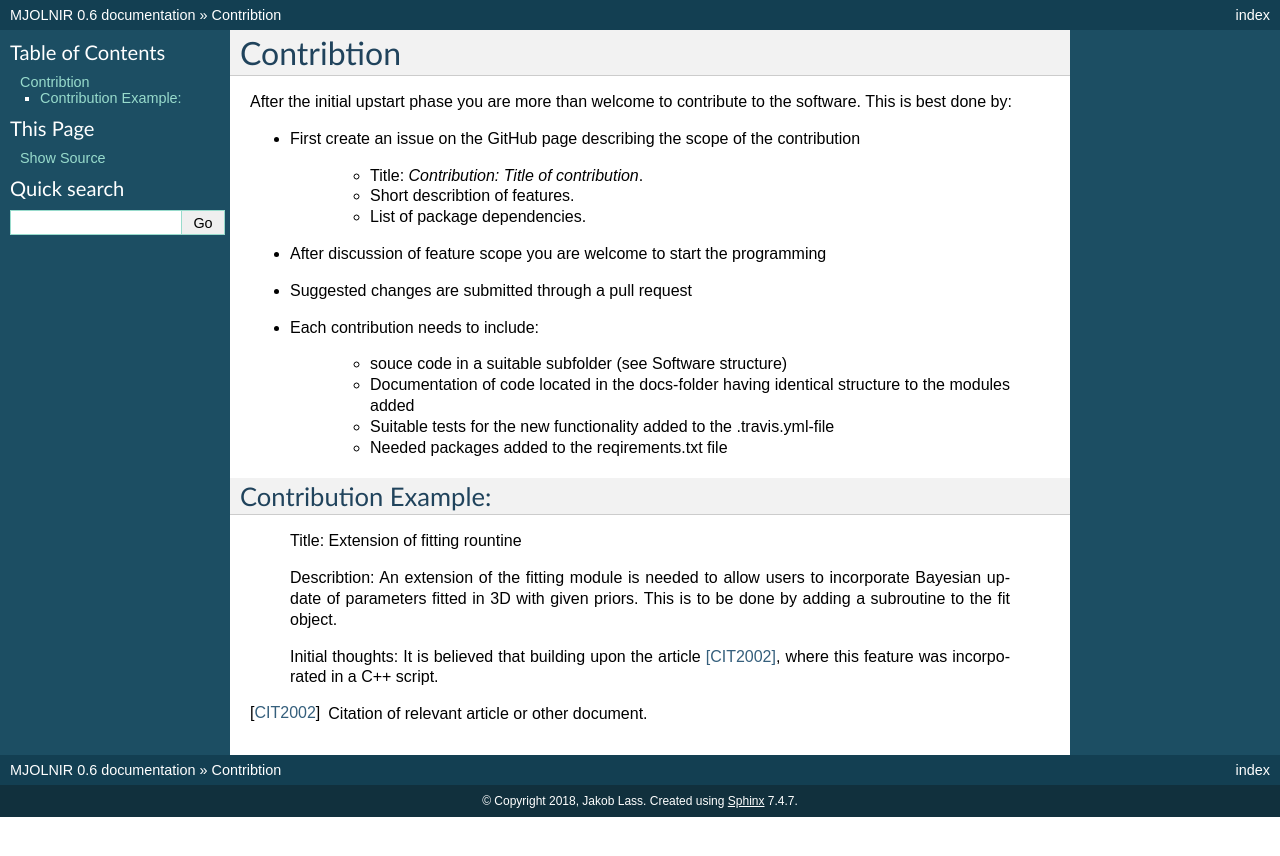
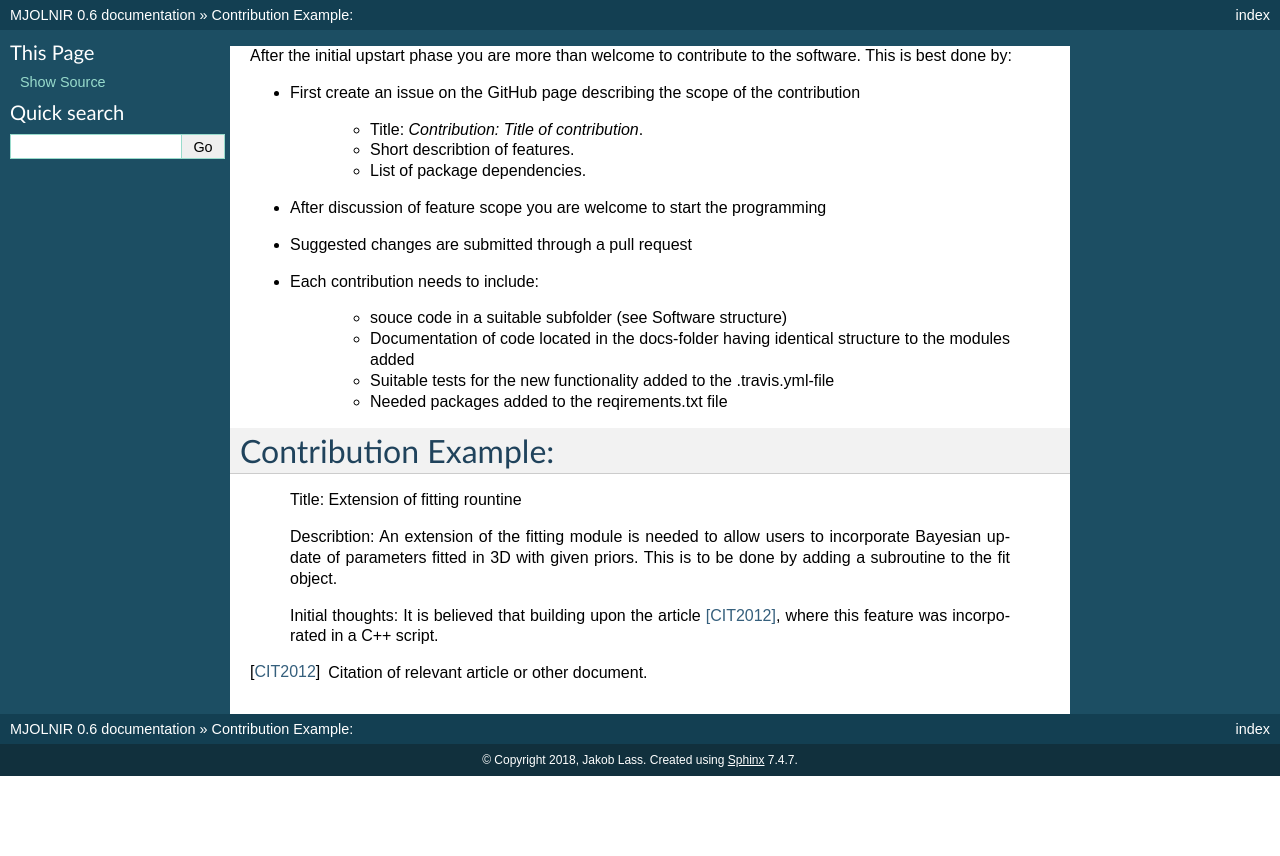
Before and after one commit to MJOLNIRPackage/MJOLNIR, a Sphinx documentation site: the page built from docs/Contribution/Contribution.rst, in a window 1280 px wide. Shown: the top 856 px of the page. Built offline with Sphinx 7.4.7, drawn with Linux system fonts in a browser that asks for light colours.

Commit message:
Small update of link

```diff
--- a/docs/Contribution/Contribution.rst
+++ b/docs/Contribution/Contribution.rst
@@ -1,6 +1,3 @@
-Contribtion
-------------
-
 After the initial upstart phase you are more than welcome to contribute to the software. This is best done by:
 
 * First create an issue on the GitHub page describing the scope of the contribution
@@ -29,8 +26,8 @@ _____________________
     with given priors. This is to be done by adding a subroutine to
     the fit object.
 
-    Initial thoughts: It is believed that building upon the article [CIT2002]_,
+    Initial thoughts: It is believed that building upon the article [CIT2012]_,
     where this feature was incorporated in a C++ script.
 
 
-.. [CIT2002] Citation of relevant article or other document.
+.. [CIT2012] Citation of relevant article or other document.
```
